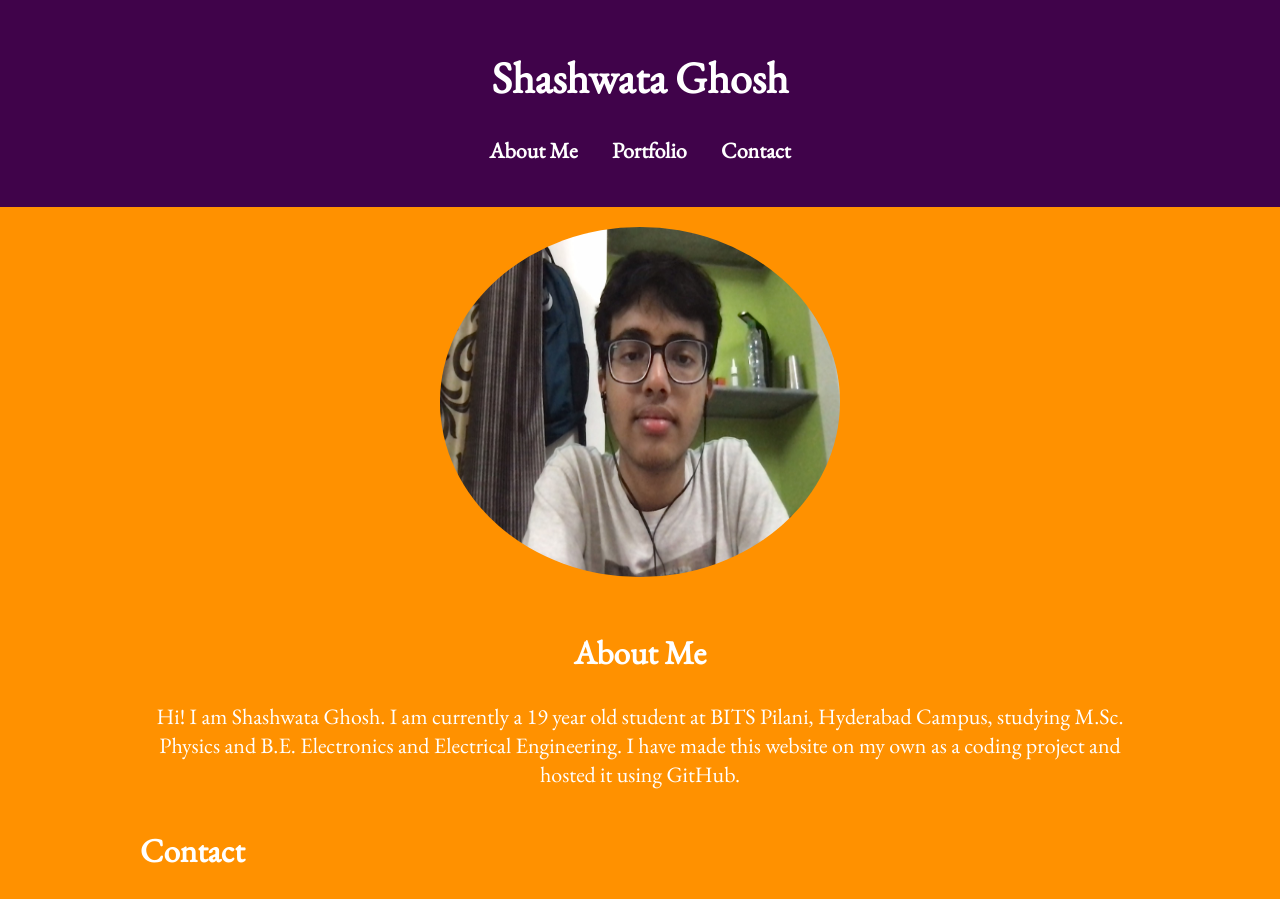
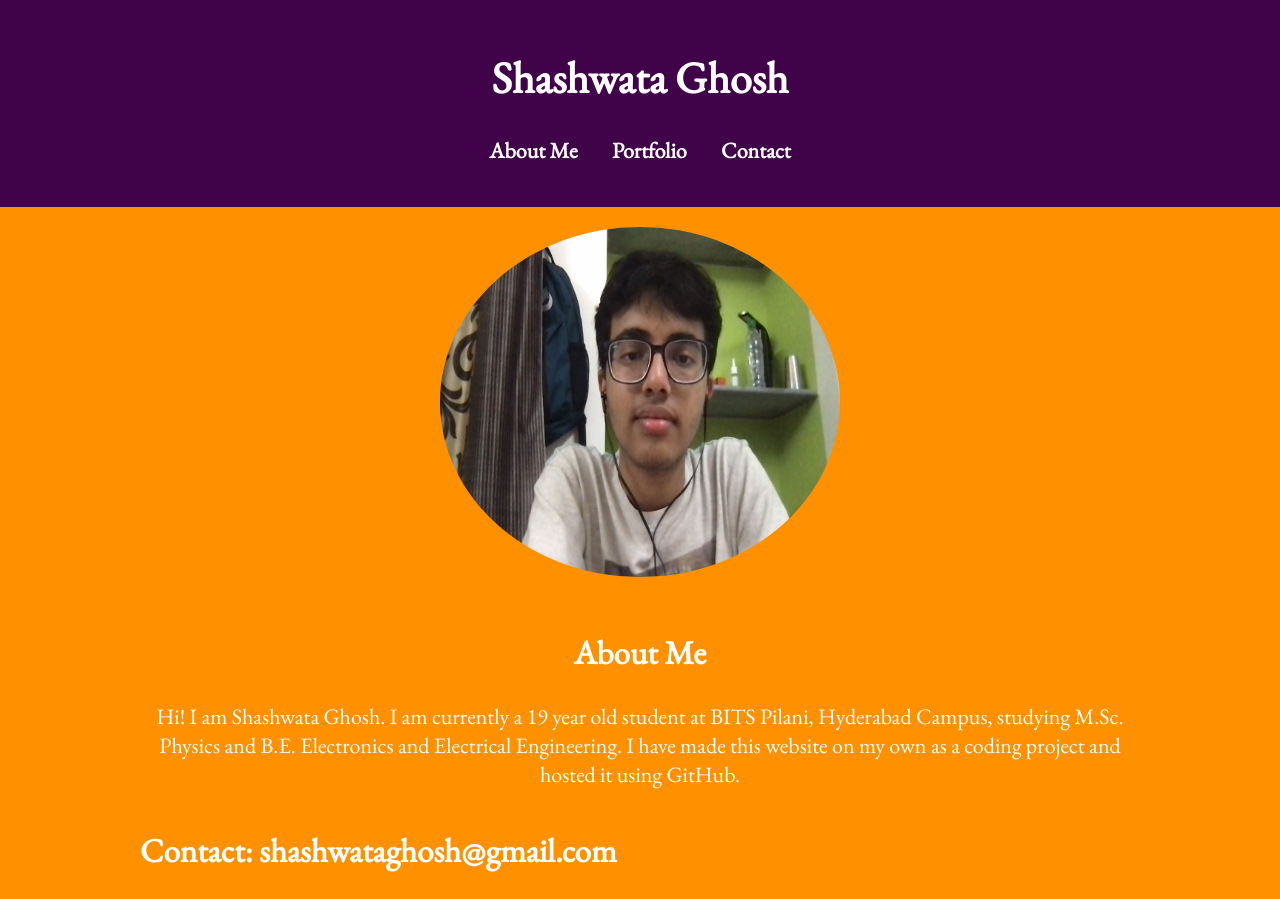
Before and after one commit to shxshwata/site, a plain HTML site: page index.html in a window 1280 px wide. Drawn offline with nearby package versions, Linux system fonts and the light colour scheme.

Commit message:
updated email id

```diff
--- a/index.html
+++ b/index.html
@@ -117,7 +117,7 @@
     </section>
     -->
     <section id="contact" class="contact">
-        <h2>Contact</h2>
+        <h2>Contact: shashwataghosh@gmail.com</h2>
 
     </section>
 </div>
```
